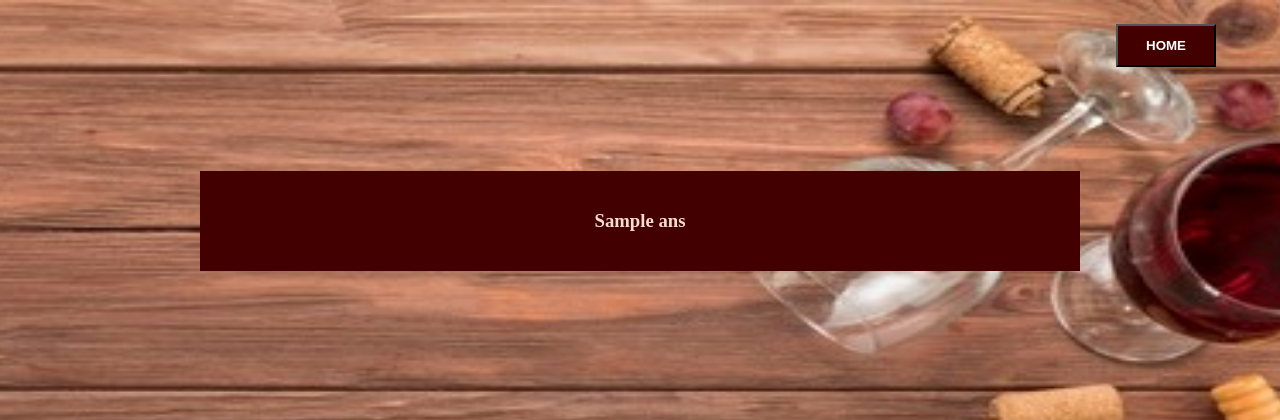
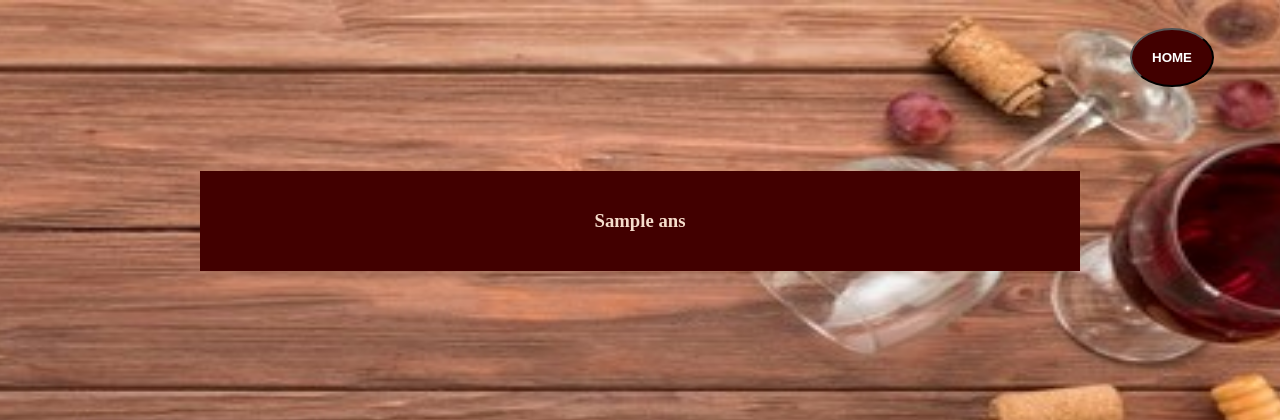
Before and after one commit to PriyaPrince/wineprediction, a Django app: template templates/result.html in a window 1280 px wide. Shown: the top 420 px of the page. Run offline with Django 3.2, Linux system fonts and the light colour scheme; the template is opened without the code that fills it: most values are stand-ins (such as "Sample title", 1, 10 or a date in 2020).

Commit message:
Update result.html

```diff
--- a/templates/result.html
+++ b/templates/result.html
@@ -30,11 +30,14 @@
 }
     h1{
         color : #581845;}
-        #back{
+             #back{
         background-color: #420000;
         color: white;
-        width: 100px;
-        height: 43px;
+        padding: 20px;
+        margin: 4px 2px;
+        cursor: pointer;
+        text-align: center;
+        border-radius: 50%;
         }
         .container{
         background-color: #420000;
```
